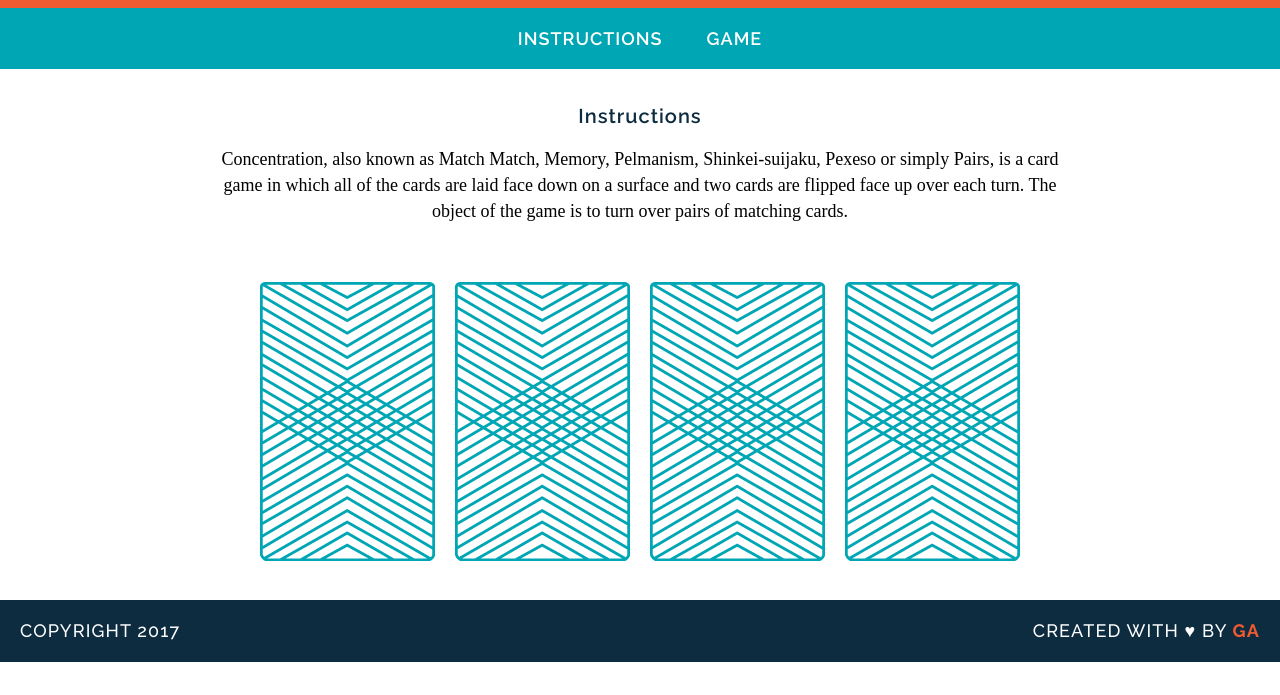
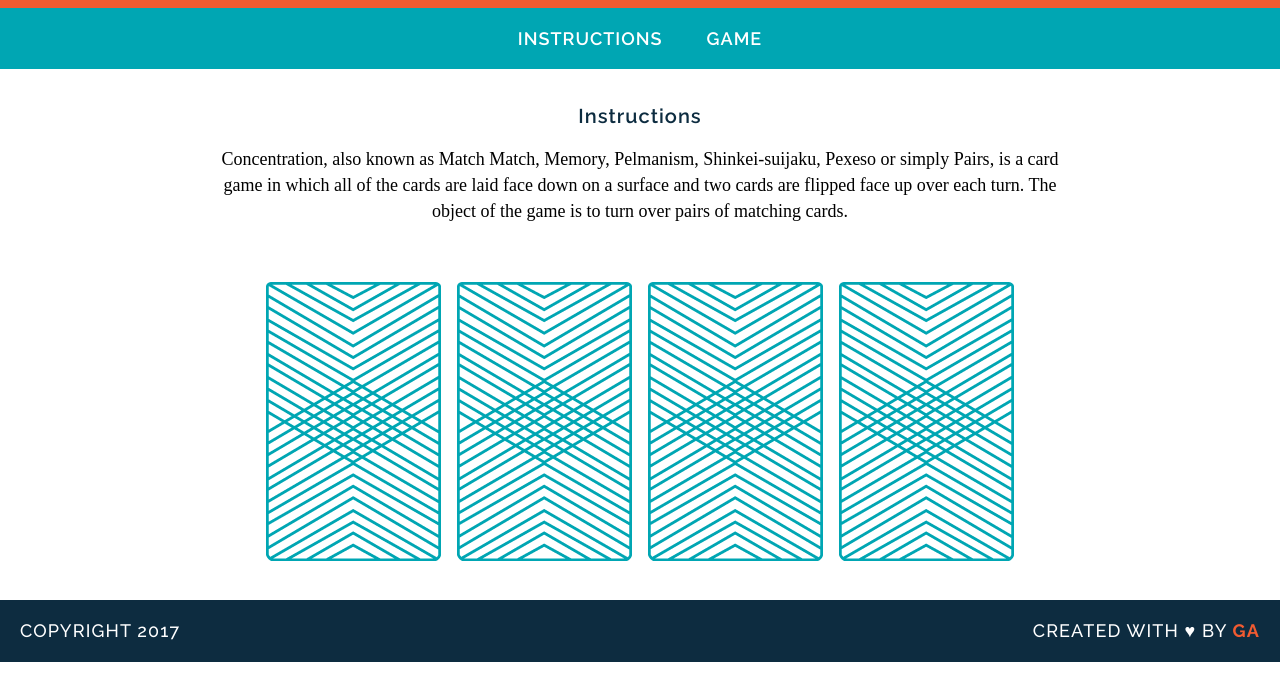
Before and after one commit to butterfly13/prework-memory-game, a plain HTML site: page index.html in a window 1280 px wide. Shown: the part 105-800 px from the top of the page. Drawn offline with Linux system fonts and the light colour scheme; a web font is replaced by a local one.

Commit message:
create game logic

```diff
--- a/index.html
+++ b/index.html
@@ -17,12 +17,13 @@
 		<h2>Instructions</h2>
 		<p>Concentration, also known as Match Match, Memory, Pelmanism, Shinkei-suijaku, Pexeso or simply Pairs, is a card game in which all of the cards are laid face down on a surface and two cards are flipped face up over each turn. The object of the game is to turn over pairs of matching cards.</p>
 
-		<div>
+		<!--<div>
 			<img src="images/back.png" alt="Queen of Diamonds">
 			<img src="images/back.png" alt="Queen of Hearts">
 			<img src="images/back.png" alt="King of Diamonds">
 			<img src="images/back.png" alt="King of Hearts">
-	</div>
+	</div>-->
+		<div id = "game-board" class="board clearfix"></div>
 	</main>
 	<footer class="clearfix">
 		<p class="copyright">Copyright 2017</p>
--- a/js/main.js
+++ b/js/main.js
@@ -33,15 +33,28 @@ function checkForMatch(){
 		}
 };
 
-function flipCard(cardId){
+function flipCard(){
+	var cardId = this.getAttribute('data-id');
 	console.log("User flipped " + cards[cardId].rank);
 	cardsInPlay.push(cards[cardId].rank);
 	console.log(cards[cardId].cardImage);
 	console.log(cards[cardId].suit)
+	this.setAttribute('src', cards[cardId].cardImage)
 	if(cardsInPlay.length === 2) {
 		checkForMatch();
 	};
 };
 
-flipCard(0);
-flipCard(2);
+function createBoard(){
+	for(i = 0; i < cards.length; i++){
+		var cardElement = document.createElement('img');
+		cardElement.setAttribute('src', "images/back.png");
+		cardElement.setAttribute('data-id', i);
+		cardElement.addEventListener('click', flipCard);
+		document.getElementById('game-board').appendChild(cardElement);
+
+	}
+};
+
+
+createBoard();
```
